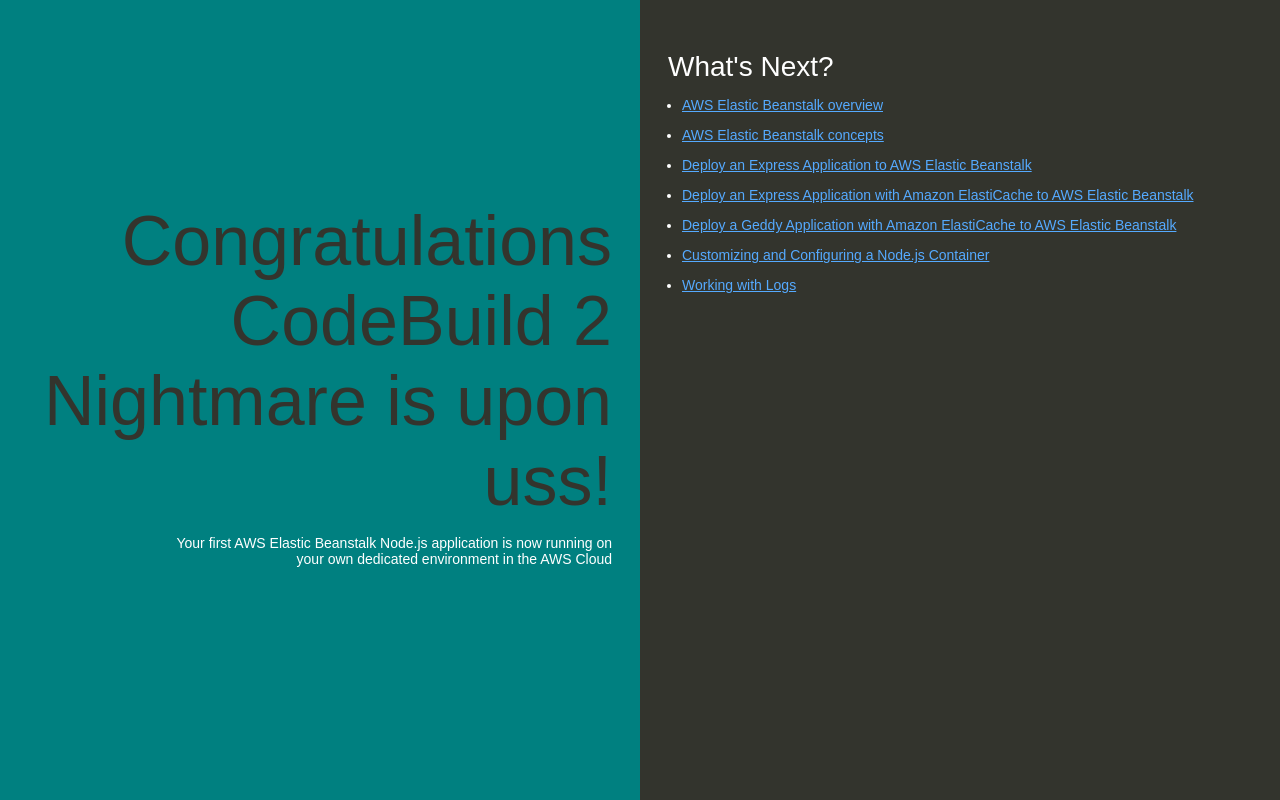
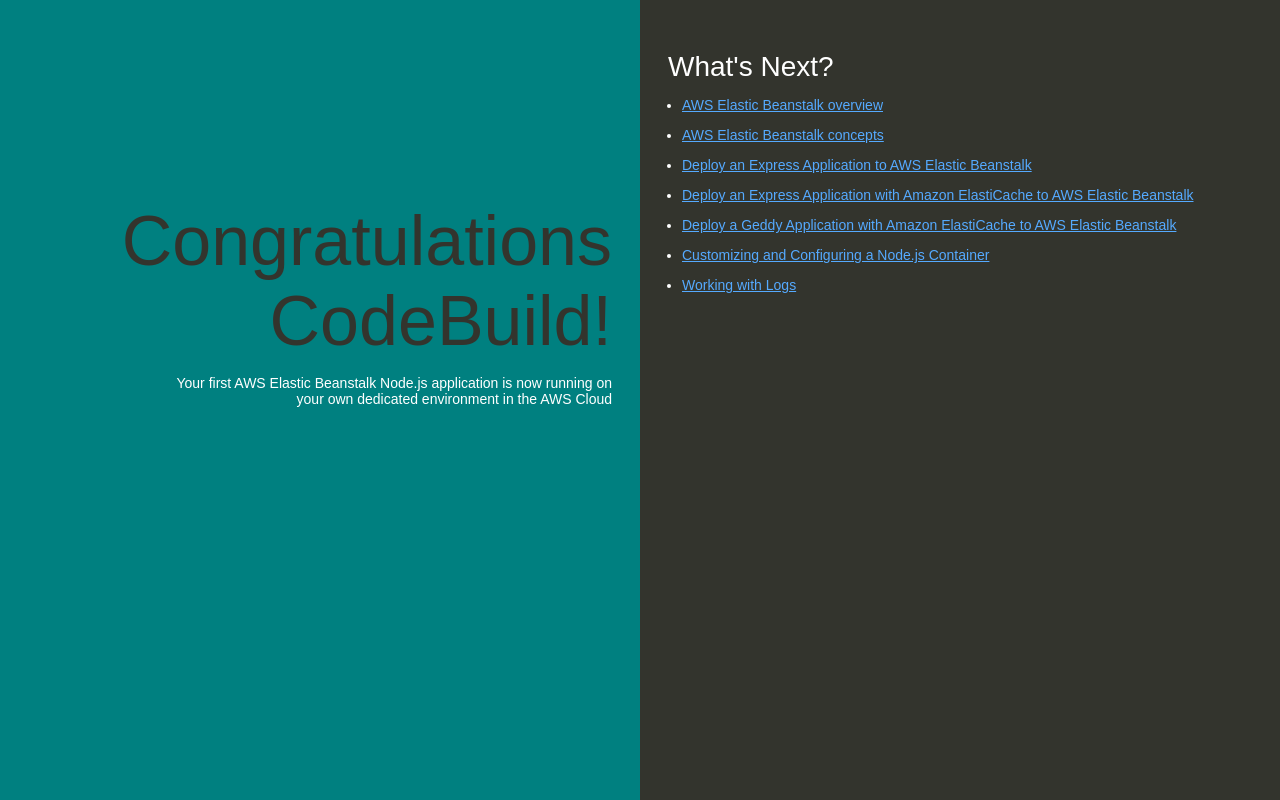
Before and after one commit to Tempmatt/my-nodejs-app, a website: page index.html in a window 1280 px wide. Drawn offline with Linux system fonts and the light colour scheme.

Commit message:
Update index.html

```diff
--- a/index.html
+++ b/index.html
@@ -74,7 +74,7 @@
   </head>
   <body>
     <div class="textColumn">
-      <h1>Congratulations CodeBuild 2 Nightmare is upon uss!</h1>
+      <h1>Congratulations CodeBuild!</h1>
       <p>Your first AWS Elastic Beanstalk Node.js application is now running on your own dedicated environment in the AWS Cloud</p>
     </div>
     <div class="linksColumn">
```
